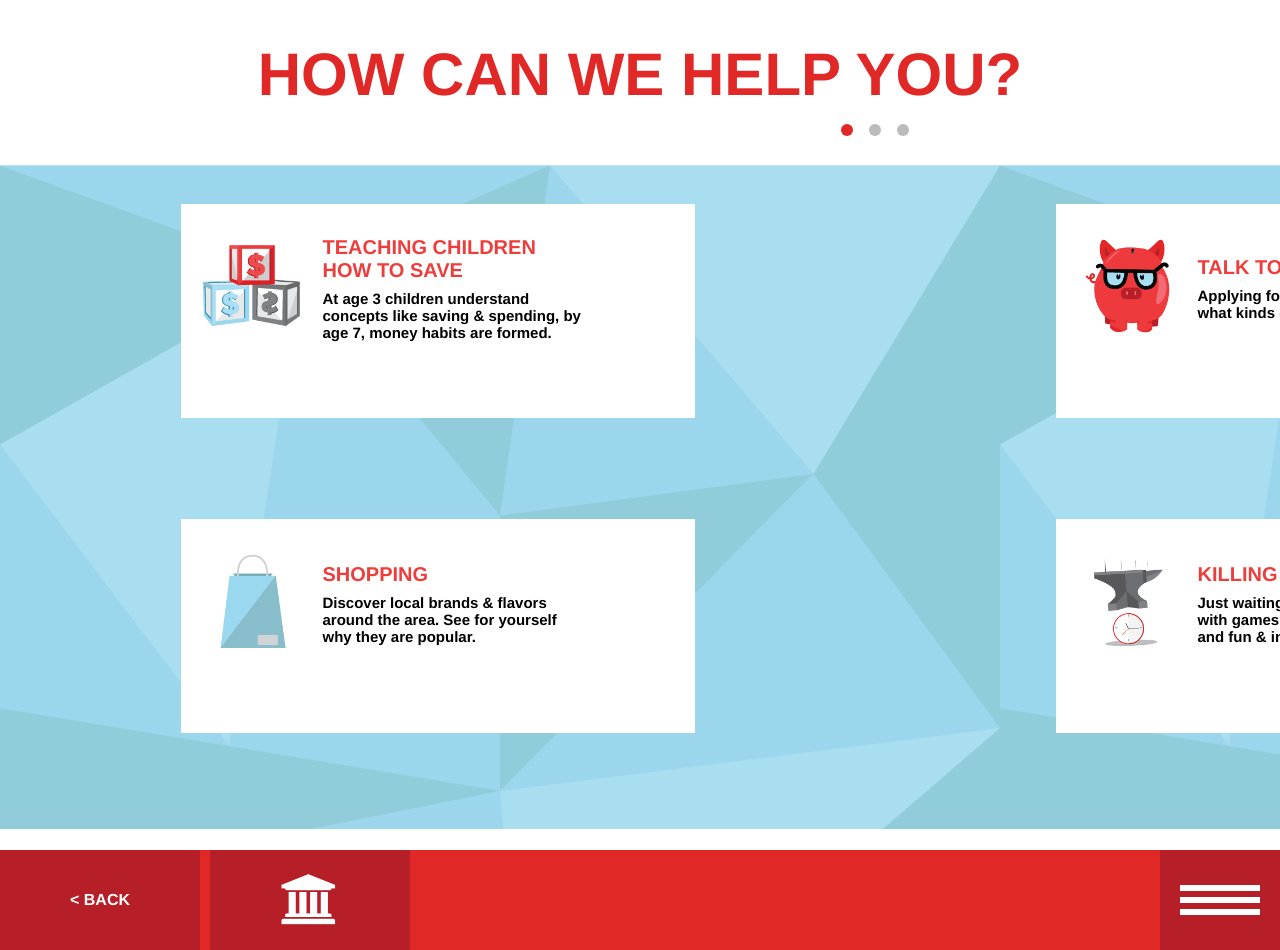
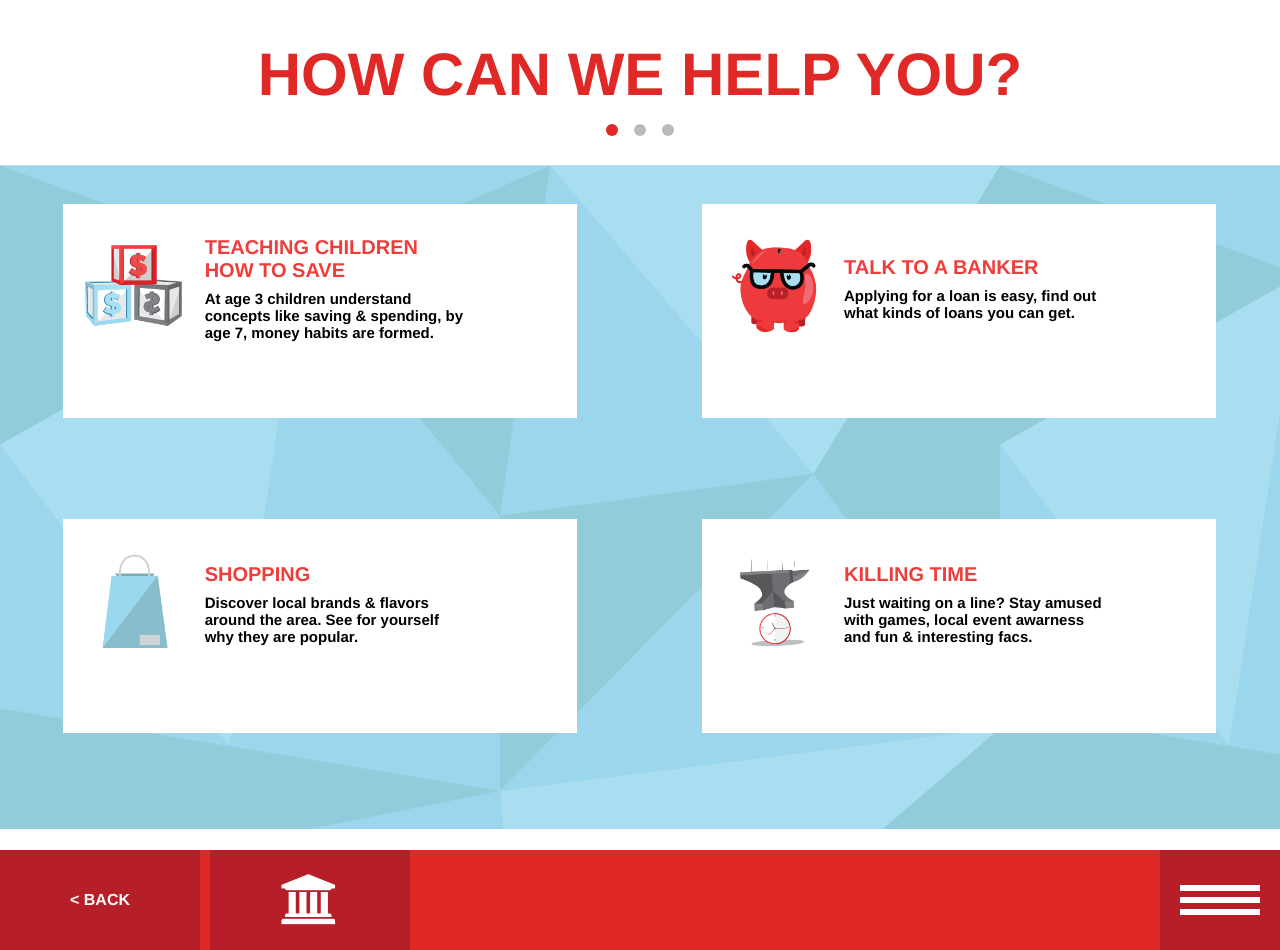
Before and after one commit to IsaacVH/Connected-Customer-Wide, a PHP site: page /htdocs/pages/connected-customer_main-page.php in a window 1280 px wide. Shown: the part 129-1079 px from the top of the page. Run offline with PHP 8.4, Linux system fonts and the light colour scheme.

Commit message:
Added viewport tag and 100% width.

```diff
--- a/htdocs/css/carousel.css
+++ b/htdocs/css/carousel.css
@@ -44,7 +44,7 @@
 }
 
 .container {
-	width: 1750px;
+	width: 100%;
 	/*height: 1835px;*/
 	display: inline-block;
 	float: left;
@@ -58,7 +58,7 @@
 /* END Content List */
 
 .background {
-	width: 1750px;
+	width: 100%;
 	/*height: 1000px;*/
 	height: 680px;
 	margin: 0 auto;
@@ -68,7 +68,7 @@
 }
 
 #wrapper {
-	width:1750px;
+	width: 100%;
 	/*height:160px;*/
 
 	margin: 0 auto;
@@ -78,7 +78,7 @@
 }
 
 #scroller {
-	width: 5250px;
+	width: 300%;
 	height: 100%;
 	float: left;
 	padding: 0;
@@ -96,14 +96,14 @@
 	text-align:left;
 }
 
-#scroller > li {
+#scroller > ul > li {
 	-webkit-box-sizing:border-box;
 	-moz-box-sizing:border-box;
 	-o-box-sizing:border-box;
 	box-sizing:border-box;
 	display: block;
 	float: left;
-	width: 50%;
+	width: 33.3%;
 	height: 30%;
 	min-height: 300px;
 }
--- a/htdocs/pages/page-pieces/imports.php
+++ b/htdocs/pages/page-pieces/imports.php
@@ -1,4 +1,5 @@
 <meta charset="UTF-8">
+<meta name="viewport" content="width=device-width, initial-scale=1">
 
 <!-- Main Stylesheets -->
 <link rel="stylesheet" type="text/css" href="../css/main_page.css">
```
